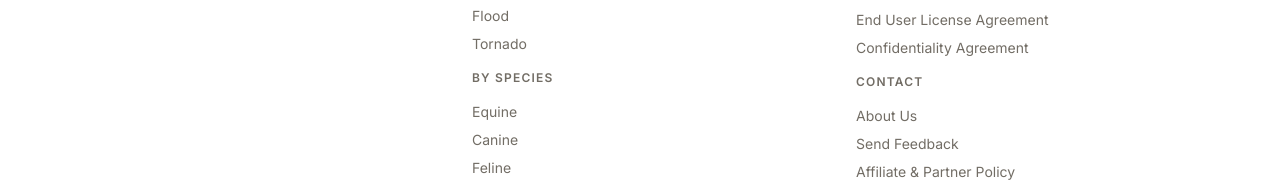
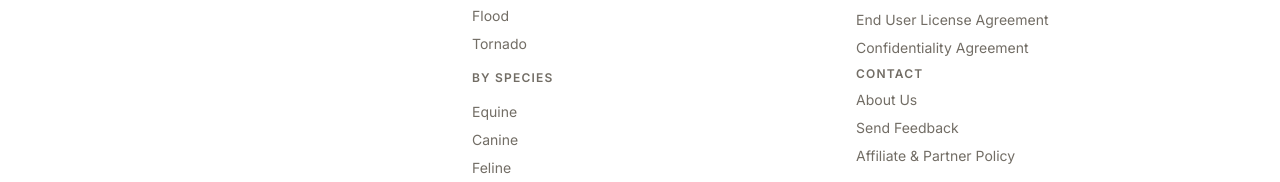
Before and after one commit to rallypacktech/openpack, a React (Vite) app: page / in a window 1280 px wide. Shown: the part 8241-8423 px from the top of the page. Built offline with nearby package versions, Linux system fonts and the light colour scheme; no server answers; a web font is replaced by a local one.

Commit message:
Visual edits

```diff
--- a/src/Layout.jsx
+++ b/src/Layout.jsx
@@ -254,7 +254,7 @@ export default function Layout({ children, currentPageName }) {
                     <Link to={createPageUrl("TermsAndConditions")} className="block text-sm text-muted-foreground hover:text-foreground font-sans transition-colors">Terms & Conditions</Link>
                     <Link to={createPageUrl("EULA")} className="block text-sm text-muted-foreground hover:text-foreground font-sans transition-colors">End User License Agreement</Link>
                     <Link to={createPageUrl("ConfidentialityAgreement")} className="block text-sm text-muted-foreground hover:text-foreground font-sans transition-colors">Confidentiality Agreement</Link>
-                    <h3 className="text-xs uppercase tracking-widest font-sans font-semibold text-muted-foreground mb-2 mt-4 py-2">Contact</h3>
+                    <h3 className="text-xs uppercase tracking-widest font-sans font-semibold text-muted-foreground mb-2 mt-4">Contact</h3>
                     <Link to="/about" className="block text-sm text-muted-foreground hover:text-foreground font-sans transition-colors">About Us</Link>
                     <Link to="/Feedback" className="block text-sm text-muted-foreground hover:text-foreground font-sans transition-colors">Send Feedback</Link>
                     <Link to="/AffiliatePartnerPolicy" className="block text-sm text-muted-foreground hover:text-foreground font-sans transition-colors">Affiliate & Partner Policy</Link>
```
